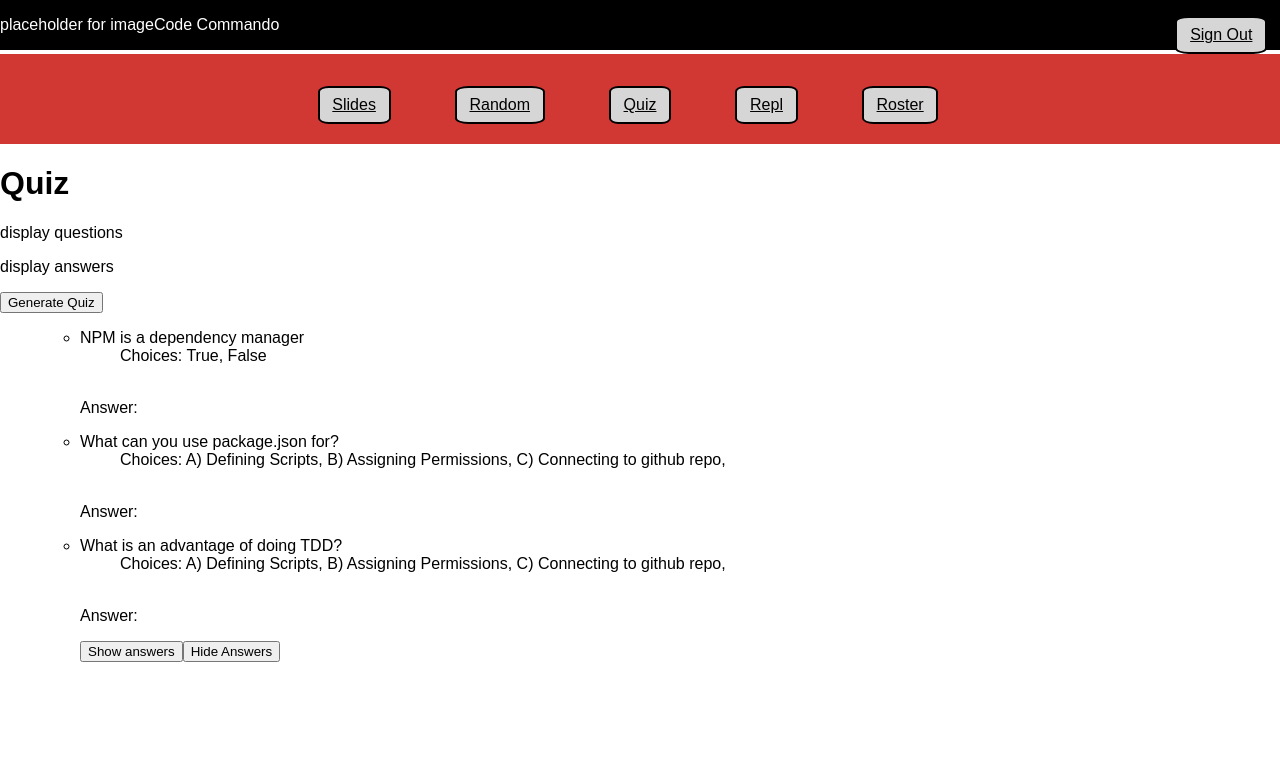
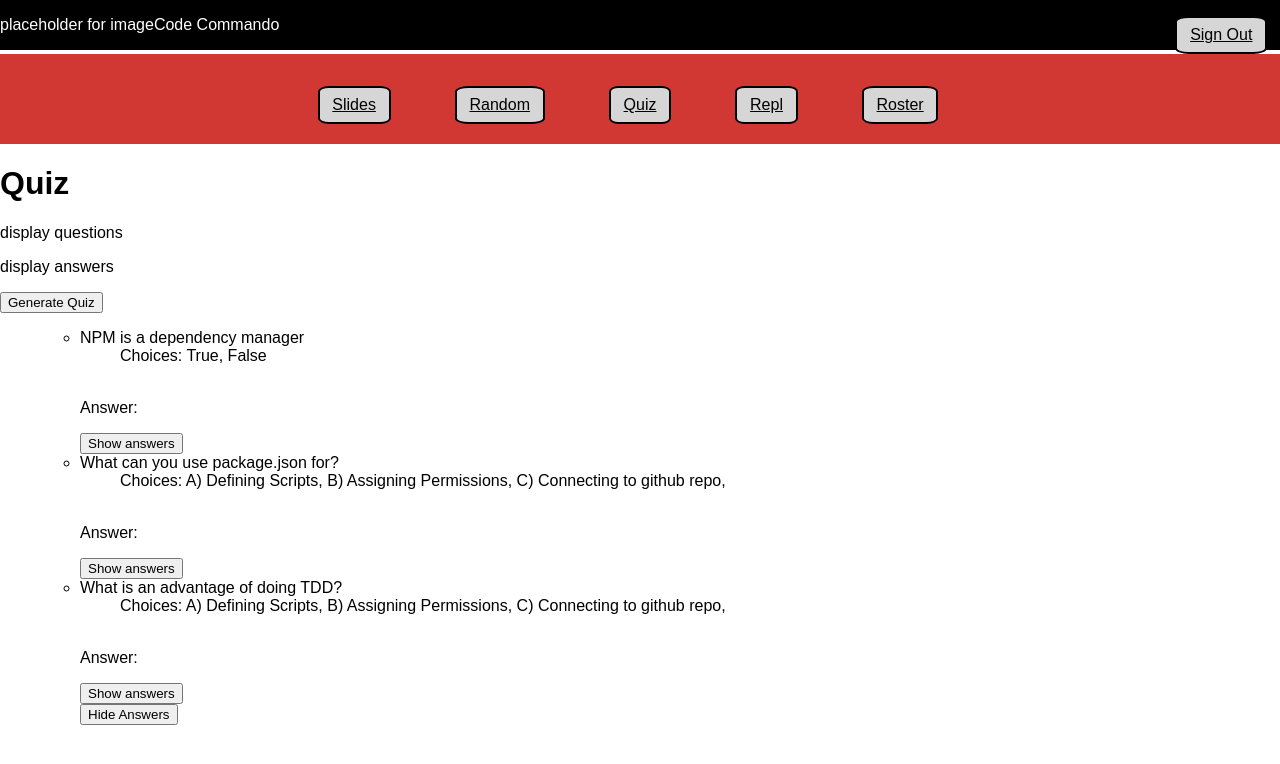
Before and after one commit to code-commando/frontend, a React (Create React App) app: page /quiz in a window 1280 px wide. Both pictures are taken after a click on the button "Generate Quiz". Shown: the top 764 px of the page. Built offline with nearby package versions, Linux system fonts and the light colour scheme.

Commit message:
couldnt quite get the quiz right

```diff
--- a/src/components/QuizData.js
+++ b/src/components/QuizData.js
@@ -8,7 +8,9 @@ state = {
 }
 
 renderAnswer = () => {
-    this.setState({ showAnswer: true})
+    this.setState({
+        showAnswer: true
+    })
 }
 
 hideAnswers = () => {
@@ -23,12 +25,12 @@ componentDidMount() {
         <ul>
                 {this.props.quiz.map((question, i) =>
                 <li key={i}>
-                    {question.questions}<br/>
+                    {question.questions}<br />
                     <ol>Choices: {question.possibleAnswers}</ol>
-                    <br/>
+                    <br />
                     <p>Answer: {this.state.showAnswer && question.correctAnswer}</p>
+                    <button onClick={this.renderAnswer}>Show answers</button><br />
                 </li>)}
-                    <button onClick={this.renderAnswer}>Show answers</button>
                     <button onClick={this.hideAnswers}>Hide Answers</button>
         </ul>
     )
```
Also changed, not shown: src/components/AnswerData.js (deleted, +0 -42 lines).
